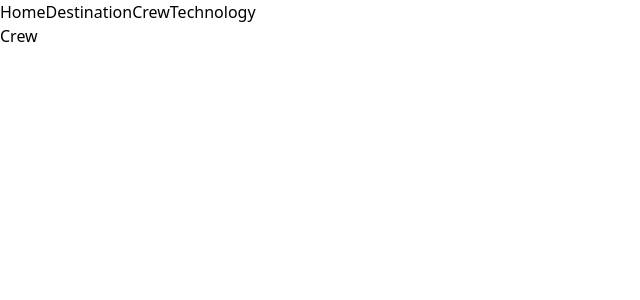
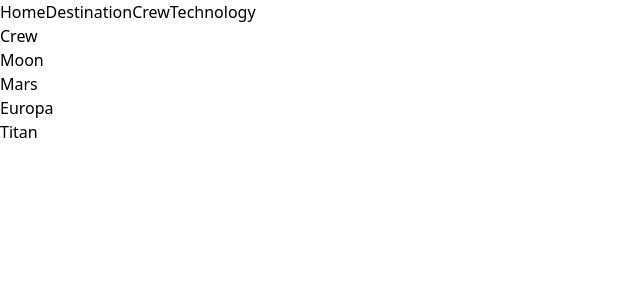
Before and after one commit to juanma-romero/space-tourism, a React (Vite) app: page /crew in a window 1280 px wide. Shown: the top 300 px of the page, without its empty margins (0-640 px from the left). Built offline with nearby package versions, Linux system fonts and the light colour scheme; a web font is replaced by a local one.

Commit message:
nested routes and pulling data from json

```diff
--- /dev/null
+++ b/src/components/Planets.jsx
@@ -0,0 +1,8 @@
+
+const Planets = () => {
+  return (
+    <div>Planets</div>
+  )
+}
+
+export default Planets
--- a/src/pages/Crew.jsx
+++ b/src/pages/Crew.jsx
@@ -1,11 +1,24 @@
-import React from 'react'
+import {useEffect} from 'react'
 import Navbar from './Navbar'
+import datos from '../data.json'
+
 
 const Crew = () => {
+
+
+  const datosAca = datos.destinations.map(({ name, i }) => (
+    <div
+      key={i}
+    >{name} </div>
+  ))
+
   return (
     <>
     <Navbar />
     <div>Crew</div>
+    {datosAca}
+
+
     </>
   )
 }
--- a/src/pages/Destination.jsx
+++ b/src/pages/Destination.jsx
@@ -1,4 +1,4 @@
-import { Outlet } from 'react-router-dom'
+import { Outlet, Link } from 'react-router-dom'
 import Navbar from './Navbar'
 
 
@@ -7,7 +7,15 @@ const Destination = () => {
     <>
       <Navbar />
       <div>Destination</div>
+      <nav>
+        <Link to='/destination'>Moon</Link>
+        <Link to='mars'>Mars</Link>
+        <Link to='europa'>Europa</Link>
+        <Link to='titan'>Titan</Link>
+      </nav>
       <Outlet />
+
+
     </>
   )
 }
```
Also changed, not shown: src/App.jsx (+7 -1 lines), src/data.json (renamed from assets/data/data.json).
